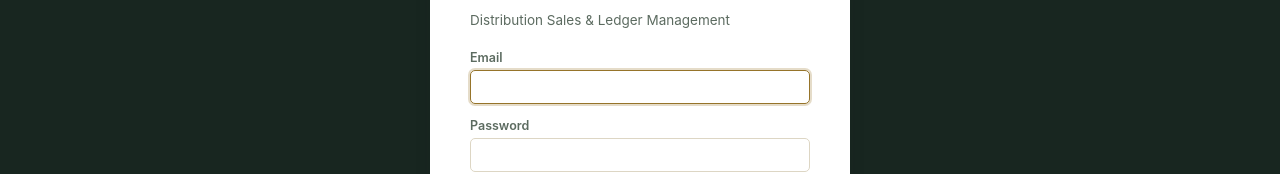
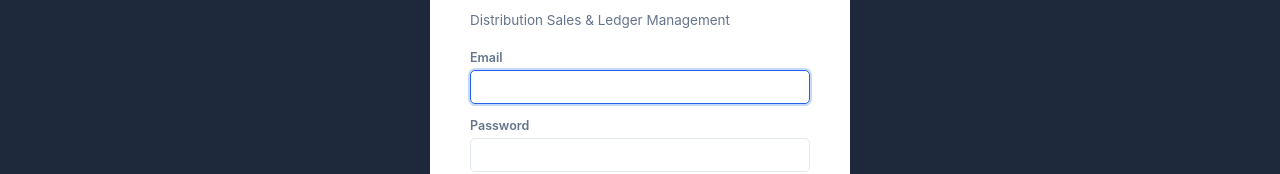
Before and after one commit to abwork203-a11y/DSL-system-demo, a React (Vite) app in the folder frontend/: page /login in a window 1280 px wide. Shown: the part 302-476 px from the top of the page. Built offline with nearby package versions, Linux system fonts and the light colour scheme; no server answers.

Commit message:
tried a new color scheme    file

```diff
--- a/frontend/src/pages/CookiePage.jsx
+++ b/frontend/src/pages/CookiePage.jsx
@@ -14,7 +14,6 @@ function Section({ title, children }) {
 export default function CookiePage() {
   return (
     <LegalPageLayout title="Cookie Policy">
-      <PlaceholderNotice />
 
       <Section title="What Cookies Are">
         Cookies are small text files a website stores in your browser, used to remember information
--- a/frontend/src/pages/PrivacyPage.jsx
+++ b/frontend/src/pages/PrivacyPage.jsx
@@ -15,7 +15,6 @@ function Section({ title, children }) {
 export default function PrivacyPage() {
   return (
     <LegalPageLayout title="Privacy Policy">
-      <PlaceholderNotice />
 
       <Section title="Who We Are">
         {APP_NAME} is operated by {BUSINESS_NAME}, based in {OPERATING_COUNTRY}. For privacy questions,
--- a/frontend/src/pages/TermsPage.jsx
+++ b/frontend/src/pages/TermsPage.jsx
@@ -14,7 +14,6 @@ function Section({ title, children }) {
 export default function TermsPage() {
   return (
     <LegalPageLayout title="Terms of Service">
-      <PlaceholderNotice />
 
       <Section title="Agreement to Terms">
         By accessing or using {APP_NAME} (the "Service"), operated by {BUSINESS_NAME} ("we," "us," "our"),
--- a/frontend/src/styles/tokens.css
+++ b/frontend/src/styles/tokens.css
@@ -1,48 +1,43 @@
 /* ═══════════════════════════════════════════════════════════════
    DESIGN TOKENS — LedgerOne
-   Scheme A: Ledger green + brass — deep forest ink as primary,
-   warm brass as the accent, oxblood/forest/ochre for status ink.
+   Clean, modern SaaS dashboard palette: deep blue primary, navy
+   sidebar, light gray canvas, semantic success/warning/error.
    ═══════════════════════════════════════════════════════════════ */
 
 :root {
-  /* ── Surfaces — the "paper" the app sits on ─────────────── */
-  --paper: #F7F5EE;
+  /* ── Surfaces ────────────────────────────────────────────── */
+  --paper: #F8FAFC;
   --surface: #FFFFFF;
-  --surface-sunken: #EFEBDE;
-  --rule: #DDD6C4;
-  --rule-strong: #C9C0A8;
+  --surface-sunken: #F1F5F9;
+  --rule: #E2E8F0;
+  --rule-strong: #CBD5E1;
 
   /* ── Ink — text and structural color ────────────────────── */
-  --ink: #1B211C;
-  --ink-muted: #5C6B60;
-  --ink-faint: #8B9689;
+  --ink: #334155;
+  --ink-muted: #64748B;
+  --ink-faint: #94A3B8;
 
-  /* ── Ledger green — the brand/primary color ─────────────── */
-  --green: #223F35;
-  --green-hover: #182D25;
-  --green-light: #E4EAE3;
+  /* ── Primary — deep blue ─────────────────────────────────── */
+  --blue: #2563EB;
+  --blue-hover: #1D4ED8;
+  --blue-light: #EFF6FF;
 
-  /* ── Brass — the accent, used sparingly ─────────────────── */
-  --brass: #96742A;
-  --brass-hover: #7C5F21;
-  --brass-light: #F1E7CE;
+  /* ── Sidebar — navy ──────────────────────────────────────── */
+  --sidebar-bg: #1E293B;
+  --sidebar-ink: #F1F5F9;
+  --sidebar-muted: #94A3B8;
+  --sidebar-active: #2563EB;
+  --sidebar-accent: var(--blue);
 
   /* ── Status ink ──────────────────────────────────────────── */
-  --status-positive: #2B6B45;
-  --status-positive-bg: #E4EFE6;
-  --status-negative: #8C3226;
-  --status-negative-bg: #F4E6E2;
-  --status-pending: #A1741E;
-  --status-pending-bg: #F3EAD6;
-  --status-neutral: #5C6B60;
-  --status-neutral-bg: #EBE8DC;
-
-  /* ── Sidebar ─────────────────────────────────────────────── */
-  --sidebar-bg: #182620;
-  --sidebar-ink: #F2F0E6;
-  --sidebar-muted: #9AAA9E;
-  --sidebar-active: #223F35;
-  --sidebar-accent: var(--brass);
+  --status-positive: #22C55E;
+  --status-positive-bg: #F0FDF4;
+  --status-negative: #EF4444;
+  --status-negative-bg: #FEF2F2;
+  --status-pending: #F59E0B;
+  --status-pending-bg: #FFFBEB;
+  --status-neutral: #64748B;
+  --status-neutral-bg: #F1F5F9;
 
   /* ── Typography ──────────────────────────────────────────── */
   --font-display: 'Fraunces', Georgia, serif;
@@ -52,12 +47,20 @@
   /* ── Shape & shadow ──────────────────────────────────────── */
   --radius: 8px;
   --radius-sm: 5px;
-  --shadow-sm: 0 1px 2px rgba(27, 33, 28, 0.06);
-  --shadow-md: 0 4px 16px rgba(27, 33, 28, 0.10);
+  --shadow-sm: 0 1px 2px rgba(30, 41, 59, 0.06);
+  --shadow-md: 0 4px 16px rgba(30, 41, 59, 0.10);
 
-  /* ── Legacy aliases (old class names still work) ─────────── */
-  --accent: var(--green);
-  --accent-hover: var(--green-hover);
+  /* ── Legacy aliases (old class names still work — the app's
+     component CSS references --green/--brass/--accent by name,
+     this maps them onto the new palette without editing every file) */
+  --green: var(--blue);
+  --green-hover: var(--blue-hover);
+  --green-light: var(--blue-light);
+  --brass: var(--blue);
+  --brass-hover: var(--blue-hover);
+  --brass-light: var(--blue-light);
+  --accent: var(--blue);
+  --accent-hover: var(--blue-hover);
   --border: var(--rule);
   --red: var(--status-negative);
   --red-light: var(--status-negative-bg);
--- a/frontend/src/styles/ui.css
+++ b/frontend/src/styles/ui.css
@@ -75,9 +75,9 @@ body {
 }
 .sidebar-link:hover { background: rgba(255, 255, 255, 0.06); color: var(--sidebar-ink); }
 .sidebar-link.active {
-  background: rgba(150, 116, 42, 0.14);
+  background: rgba(37, 99, 235, 0.16);
   color: #fff;
-  border-left-color: var(--brass);
+  border-left-color: var(--blue);
 }
 
 .sidebar-footer {
@@ -306,7 +306,7 @@ body {
 .field select:focus,
 .field textarea:focus {
   border-color: var(--brass);
-  outline: 2px solid rgba(150, 116, 42, 0.25);
+  outline: 2px solid rgba(37, 99, 235, 0.25);
   outline-offset: 0;
 }
 .field-row { display: grid; grid-template-columns: 1fr 1fr; gap: 14px; }
@@ -322,13 +322,6 @@ input[data-currency],
 /* ── Table — ledger-ruled look ──────────────────────────── */
 .table-wrap {
   overflow-x: auto;
-  background-image: repeating-linear-gradient(
-    to bottom,
-    transparent,
-    transparent 43px,
-    var(--rule) 43px,
-    var(--rule) 44px
-  );
 }
 table.data-table { width: 100%; border-collapse: collapse; font-size: 13.5px; background: var(--surface); }
 .data-table th {
@@ -441,7 +434,7 @@ table.data-table { width: 100%; border-collapse: collapse; font-size: 13.5px; ba
 
 /* ── Skeleton loading ───────────────────────────────────── */
 .skeleton {
-  background: linear-gradient(90deg, var(--surface-sunken) 25%, #E4DFCC 37%, var(--surface-sunken) 63%);
+  background: linear-gradient(90deg, var(--surface-sunken) 25%, #E2E8F0 37%, var(--surface-sunken) 63%);
   background-size: 400% 100%;
   animation: skeleton-shine 1.4s ease infinite;
   border-radius: var(--radius-sm);
```
